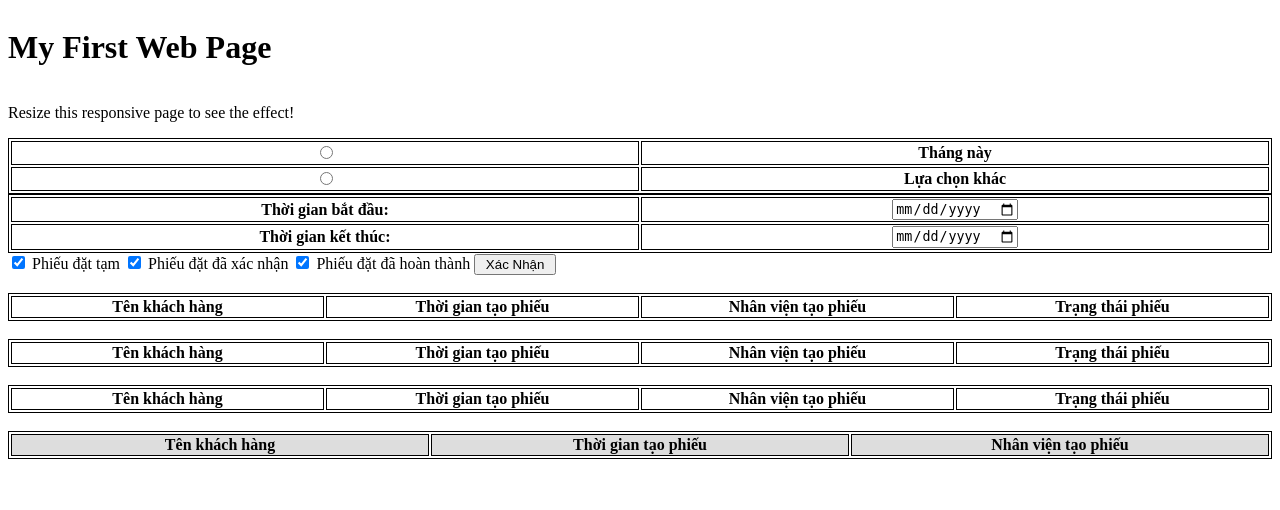
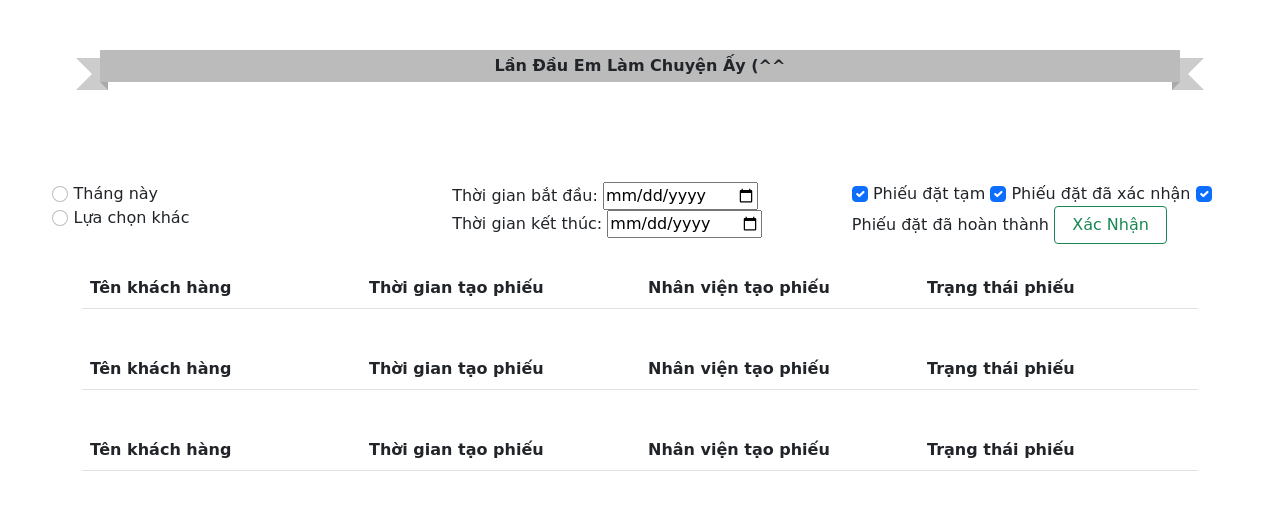
Before and after one commit to TuanNgayTho/API-KIOT, a Django app: page / in a window 1280 px wide. Shown: the top 510 px of the page. Run offline with Django 4.2, Linux system fonts and the light colour scheme; data that the repository does not hold is empty.

Commit message:
css ver 1

```diff
--- a/ReQuest.py
+++ b/ReQuest.py
@@ -66,7 +66,7 @@
         f = e['data']
         for m in f:
             n = m['purchaseDate']
-            p = n.replace("T", "  ")
+            p = n.replace("T", "  Giờ: ")
             m["purchaseDate"] = p
         return f
 
--- a/kiotapi/templates/index.html
+++ b/kiotapi/templates/index.html
@@ -5,76 +5,61 @@
     <title>Tuan Ngay Thơ</title>
     <meta charset="UTF-8">
     <link rel="stylesheet" href="static/css/base.css">
-<!--    <meta name="viewport" content="width=device-width, initial-scale=1">-->
-<!--    <link href="https://cdn.jsdelivr.net/npm/bootstrap@5.1.3/dist/css/bootstrap.min.css" rel="stylesheet">-->
-<!--    <script src="https://cdn.jsdelivr.net/npm/bootstrap@5.1.3/dist/js/bootstrap.bundle.min.js"></script>-->
+    <link href="https://cdn.jsdelivr.net/npm/bootstrap@5.1.3/dist/css/bootstrap.min.css" rel="stylesheet">
+    <script src="https://cdn.jsdelivr.net/npm/bootstrap@5.1.3/dist/js/bootstrap.bundle.min.js"></script>
 </head>
 <body>
-<div class="card">
-    <h1>My First Web Page</h1>
-    <p>Resize this responsive page to see the effect!</p>
+<div class="title">
+    <div class="container1">
+        <!-- The content -->
+        <b>Lần Đầu Em Làm Chuyện Ấy (^^</b>
+        <!-- The left side -->
+        <div class="container1__side container1__side--left"></div>
+
+        <!-- The left triangle displayed below the content -->
+        <div class="container1__triangle container1__triangle--left"></div>
+
+        <!-- The right triangle displayed below the content -->
+        <div class="container1__triangle container1__triangle--right"></div>
+
+        <!-- The right side -->
+        <div class="container1__side container1__side--right"></div>
+    </div>
 </div>
 
-<div >
+<div class="checkbox" >
     <form action="" method="post">
         {% csrf_token %}
-        <div class="container mt-5">
         <div class="row">
-                <div class=col-sm-4>
-                    <table>
-                        <tr>
-                            <th><input type="radio" id="thismonth" name="thismonthname" value= "true" onclick="myfunc1()"></th>
-                            <th><label for="thismonth">Tháng này</label></th>
-                        </tr>
-                        <tr>
-                            <th><input type="radio" id="luachonkhac" name="luachonkhac" value="false" onclick="myfunc2()"></th>
-                            <th><label for="luachonkhac">Lựa chọn khác</label></th>
-                        </tr>
-                    </table>
+            <div class="col-sm-4">
+                <div><input type="radio" class="form-check-input" id="thismonth" name="thismonthname" value= "true" onclick="myfunc1()">
+                <label for="thismonth">Tháng này</label></div>
+                <div><input type="radio" class="form-check-input" id="luachonkhac" name="luachonkhac" value="false" onclick="myfunc2()">
+                <label for="luachonkhac">Lựa chọn khác</label></div>
             </div>
 
-                <div class=col-sm-4>
-                    <table>
-                        <tr>
-                            <th><label for="lastModifiedFrom">Thời gian bắt đầu:</label></th>
-                            <th><input type="date" id="lastModifiedFrom" name="StartTime"></th>
-                        </tr>
-                        <tr>
-                            <th><label for="toDate">Thời gian kết thúc:</label></th>
-                            <th><input type="date" id="toDate" name="EndTime"></th>
-                        </tr>
-                    </table>
+            <div class="col-sm-4">
+                <div><label for="lastModifiedFrom">Thời gian bắt đầu:</label>
+                <input type="date" id="lastModifiedFrom" name="StartTime"></div>
+                <div><label for="toDate">Thời gian kết thúc:</label>
+                <input type="date" id="toDate" name="EndTime"></div>
             </div>
-                <div class=col-sm-4>
-                    <input type="checkbox" id="PT" name="checklist" value="Phiếu tạm">
+
+            <div class="col-sm-4">
+                <input type="checkbox" class="form-check-input" id="PT" name="checklist" value="Phiếu tạm">
                 <label for="PT">Phiếu đặt tạm</label>
-                    <input type="checkbox" id="DXN" name="checklist" value="Đã xác nhận">
+                <input type="checkbox" class="form-check-input" id="DXN" name="checklist" value="Đã xác nhận">
                 <label for="DXN">Phiếu đặt đã xác nhận</label>
-                    <input type="checkbox" id="HT" name="checklist" value="Hoàn thành">
+                <input type="checkbox" class="form-check-input" id="HT" name="checklist" value="Hoàn thành">
                 <label for="HT">Phiếu đặt đã hoàn thành</label>
                 <input type="submit" class="btn btn-outline-success" value=" Xác Nhận ">
             </div>
         </div>
-        </div>
     </form>
 </div>
-<nav>
 
-<!--    <table>-->
-<!--            {% for item in DS %}-->
-<!--                {% if item.statusValue == 'Phiếu tạm' %}-->
-<!--                    <tr>-->
-<!--                        <td>{{ item.customerName }}</td>-->
-<!--                        <td>{{ item.purchaseDate }}</td>-->
-<!--                        <td>{{ item.soldByName }}</td>-->
-<!--                    </tr>-->
-<!--                {% endif %}-->
-<!--            {% endfor %}-->
-<!--    </table>-->
-
-</nav>
 <br>
-<div class="container mt-3">
+<div class="container">
     <table class="table table-hover">
         <thead id = "mytable1">
 
@@ -85,7 +70,7 @@
     </table>
 </div>
 <br>
-<div class="container mt-3">
+<div class="container">
     <table class="table table-hover">
         <thead id="mytable2">
 
@@ -96,7 +81,7 @@
     </table>
 </div>
 <br>
-<div class="container mt-3">
+<div class="container">
     <table class="table table-hover">
         <thead id="mytable3">
 
@@ -108,17 +93,17 @@
 </div>
 <br>
 
-<table>
-    <thead>
-        <tr>
-            <th class="header">Tên khách hàng</th>
-            <th class="header">Thời gian tạo phiếu</th>
-            <th class="header">Nhân viện tạo phiếu</th>
-        </tr>
-    <tbody id="tbtrangthai">
+<!--<table>-->
+<!--    <thead>-->
+<!--        <tr>-->
+<!--            <th class="header">Trạng Thái</th>-->
+<!--            <th class="header">Start Time</th>-->
+<!--            <th class="header">End Time</th>-->
+<!--        </tr>-->
+<!--    <tbody id="tbtrangthai">-->
 
-    </tbody>
-</table>
+<!--    </tbody>-->
+<!--</table>-->
 
 <script src="{% static 'js/jquery-3.6.0.min.js' %}"></script>
 <script src="{% static 'js/myscript.js' %}"></script>
--- a/static/css/base.css
+++ b/static/css/base.css
@@ -1,12 +1,66 @@
-table {
-  border: 1px solid black;
-  table-layout: fixed;
-  width: 100%;
+.container1 {
+    /* Center the content */
+    align-items: center;
+    display: flex;
+    justify-content: center;
+
+    /* Background color */
+    background-color: #bbb;
+
+    /* Size */
+    height: 32px;
+
+    /* Use to position the corners */
+    position: relative;
 }
 
+.container1__side {
+    bottom: -8px;
+    position: absolute;
 
-table, tr, td, th {
-    font-family: "Times New Roman", Times, serif;
+    /* Displayed under the container1 */
+    z-index: -1;
+
+    /* Background */
+    border: 16px solid #ccc;
+
+}
+
+.container1__side--left {
+    /* Position */
+    border-left-color: transparent;
+    left: -24px;
+}
+
+.container1__side--right {
+    /* Position */
+    border-right-color: transparent;
+    right: -24px;
+}
+
+.container1__triangle {
+    position: absolute;
+    top: 100%;
+
+    border: 8px solid transparent;
+    border-bottom-width: 0;
+    border-top-color: #aaa;
+}
+
+.container1__triangle--left {
+    border-right-width: 0;
+    left: 0;
+}
+
+.container1__triangle--right {
+    border-left-width: 0;
+    right: 0;
+}
+
+table, tr, td, th{
+    width: 100%;
+    table-layout: fixed;
+    font-family: 'Smooch', cursive;
 }
 
 th, td {
@@ -14,32 +68,16 @@
     width: 25%;
     overflow: hidden;
 }
-
-.card {
-        display: flex;
-        flex-direction: column;
-    }
-
-    .card__cover {
-        height: 150px;
-        width: 100%;
-    }
-
-    .card__content {
-        /* Take available height */
-        flex: 1;
-    }
-
-.header {
-    width: 25%;
-
-    /* Background color */
-    background-color: #ddd;
-
-    /* Stick to the top */
-    position: sticky;
-    top: 0;
-
-    /* Displayed on top of other rows when scrolling */
-    z-index: 9999;
+.title {
+    font-family: 'Smooch', cursive;
+    padding-top: 50px;
+    padding-right: 100px;
+    padding-bottom: 100px;
+    padding-left: 100px;
 }
+.checkbox {
+    font-family: 'Smooch', cursive;
+    align-items: center;
+    display: flex;
+    justify-content: center;
+}
```
Lines whose indentation alone changed are shown as unchanged.
